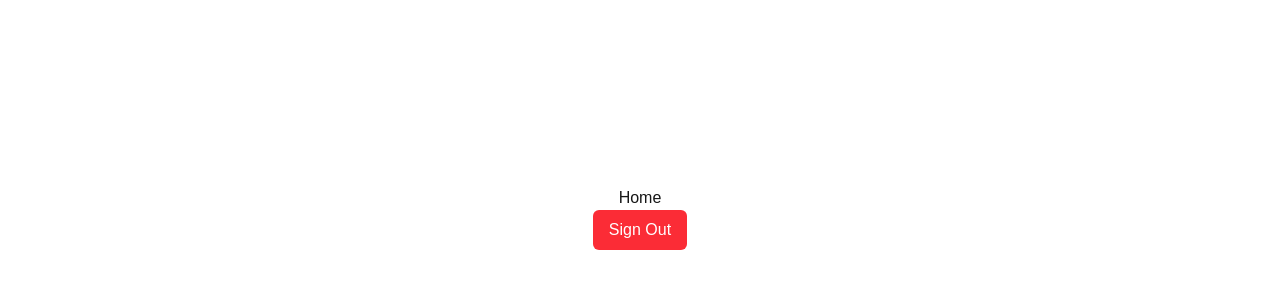
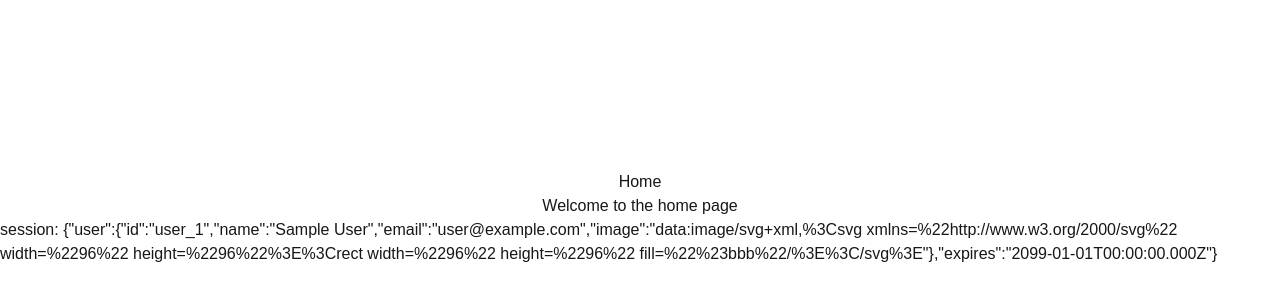
Before and after one commit to seberatolmez/calendar-ai, a Next.js app: page / in a window 1280 px wide. Shown: the part 182-482 px from the top of the page. Built offline with nearby package versions, Linux system fonts and the light colour scheme; no server answers; sample sign-in values are in the browser's storage.

Commit message:
feat: implement external login page for oauth

```diff
--- a/app/layout.tsx
+++ b/app/layout.tsx
@@ -1,6 +1,5 @@
 "use client";
 
-import type { Metadata } from "next";
 import { Geist, Geist_Mono } from "next/font/google";
 import "./globals.css";
 import { SessionProvider } from "next-auth/react";
@@ -17,9 +16,9 @@ const geistMono = Geist_Mono({
 
 export default function RootLayout({
   children,
-}: Readonly<{
+}: {
   children: React.ReactNode;
-}>) {
+}) {
   return (
     <html lang="en">
       <body
--- /dev/null
+++ b/app/login/page.tsx
@@ -0,0 +1,24 @@
+"use client";
+import {handleSignIn,handleSignOut} from "@/app/service/auth.service";
+import { useSession } from "next-auth/react";
+
+export default function LoginPage() {
+  const {data: session} = useSession();
+  console.log(session);
+  return (
+    <div className="flex flex-col items-center justify-center h-screen">
+      <h1>Home</h1>
+      {session ? (
+        <button onClick={handleSignOut}
+        className="bg-red-500 text-white px-4 py-2 rounded-md">
+          Sign Out
+        </button>
+      ) : (
+        <button onClick={handleSignIn}
+        className="bg-blue-500 text-white px-4 py-2 rounded-md">
+          Sign in with Google
+        </button>
+      )}
+    </div>
+  );
+}
--- a/app/page.tsx
+++ b/app/page.tsx
@@ -1,25 +1,17 @@
-// main dashboard page for cal-ai; chatbot box, results preview of events before applying to calendar, apply to calendar and more.
 "use client";
-import {handleSignIn,handleSignOut} from "@/app/service/auth.service";
 import { useSession } from "next-auth/react";
-
+import { useRouter } from "next/navigation";
 export default function Home() {
-  const {data: session} = useSession();
-  console.log(session);
-  return (
-    <div className="flex flex-col items-center justify-center h-screen">
-      <h1>Home</h1>
-      {session ? (
-        <button onClick={handleSignOut}
-        className="bg-red-500 text-white px-4 py-2 rounded-md">
-          Sign Out
-        </button>
-      ) : (
-        <button onClick={handleSignIn}
-        className="bg-blue-500 text-white px-4 py-2 rounded-md">
-          Sign in with Google
-        </button>
-      )}
-    </div>
-  );
+    const {data: session} = useSession();
+    const router = useRouter();
+    if(!session || session === null) {
+        router.push("/login");
+    }
+    return (
+        <div className="flex flex-col items-center justify-center h-screen">
+            <h1>Home</h1>
+            <p>Welcome to the home page</p>
+            <h1>session: {JSON.stringify(session)}</h1>
+        </div>
+    )
 }
```
Also changed, not shown: app/LoginPage.tsx (deleted).
